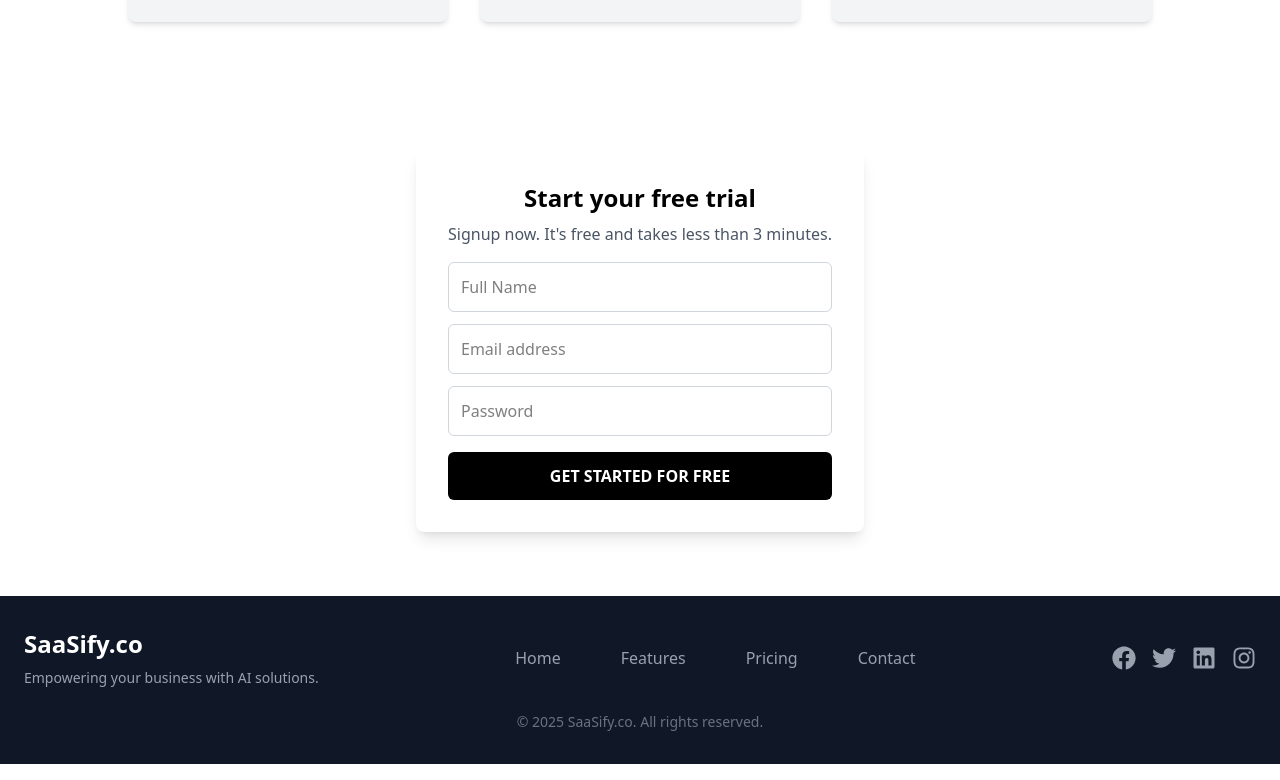
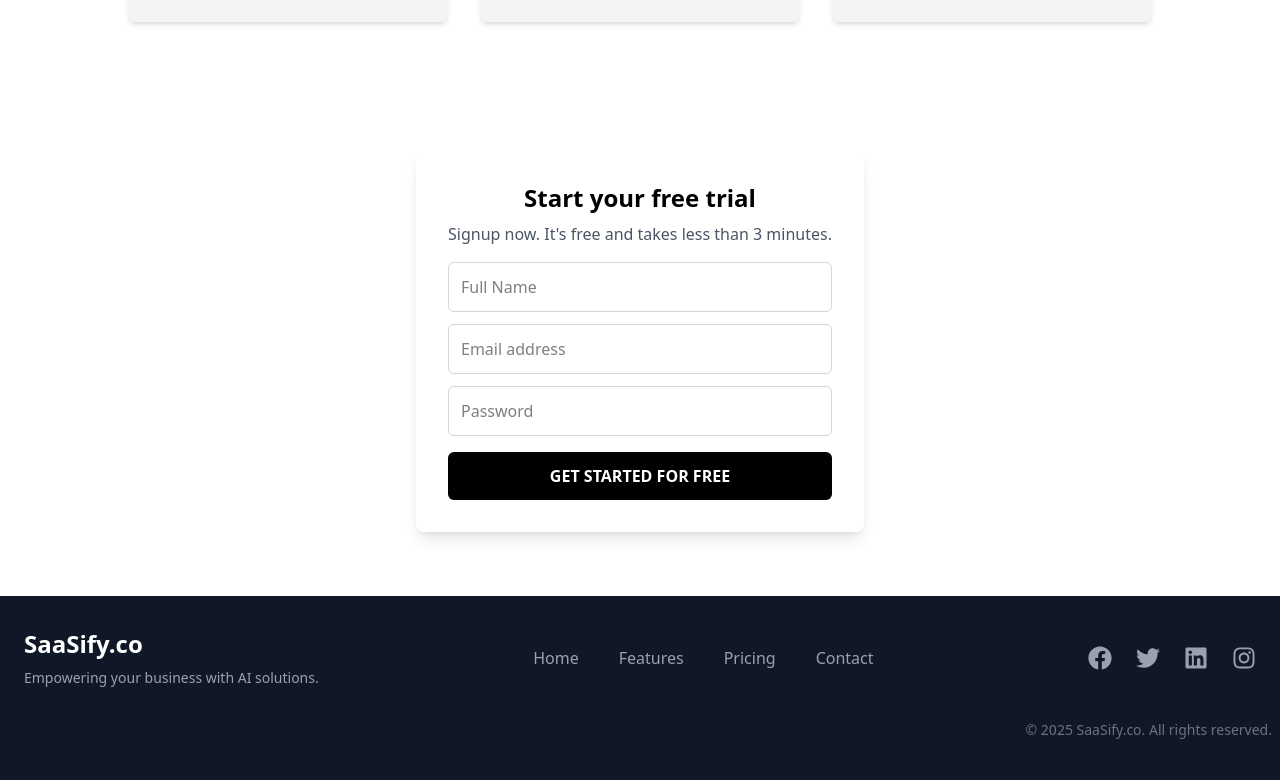
Before and after one commit to muaz64/saas-landing-page, a React (Vite) app: page / in a window 1280 px wide. Shown: the part 1386-2166 px from the top of the page. Built offline with nearby package versions, Linux system fonts and the light colour scheme.

Commit message:
footer section update01

```diff
--- a/src/components/Footer.jsx
+++ b/src/components/Footer.jsx
@@ -3,24 +3,24 @@ import { FaFacebook, FaTwitter, FaLinkedin, FaInstagram } from "react-icons/fa";
 const Footer = () => {
   return (
     <footer className="bg-gray-900 text-white py-8">
-      <div className="container mx-auto px-6 flex flex-col md:flex-row justify-between items-center">
+      <div className="container mx-auto px-6 flex flex-col items-center md:flex-row md:justify-between">
 
-        {/* Logo & About */}
+        {/* Logo & About - Left Aligned */}
         <div className="text-center md:text-left mb-6 md:mb-0">
           <h2 className="text-2xl font-bold">SaaSify.co</h2>
           <p className="text-gray-400 text-sm mt-2">Empowering your business with AI solutions.</p>
         </div>
 
-        {/* Quick Links */}
-        <div className="flex gap-15">
+        {/* Quick Links - Centered */}
+        <div className="flex gap-8 md:gap-10 justify-center mb-6 md:mb-0">
           <a href="#" className="text-gray-400 hover:text-white transition">Home</a>
           <a href="#" className="text-gray-400 hover:text-white transition">Features</a>
           <a href="#" className="text-gray-400 hover:text-white transition">Pricing</a>
           <a href="#" className="text-gray-400 hover:text-white transition">Contact</a>
         </div>
 
-        {/* Social Icons */}
-        <div className="flex gap-4 mt-6 md:mt-0">
+        {/* Social Icons - Right Aligned */}
+        <div className="flex gap-6">
           <a href="#" className="text-gray-400 hover:text-white transition transform hover:scale-110">
             <FaFacebook size={24} />
           </a>
@@ -37,8 +37,8 @@ const Footer = () => {
 
       </div>
 
-      {/* Copyright Section */}
-      <div className="text-center text-gray-500 text-sm mt-6 ">
+      {/* Copyright Section - Centered */}
+      <div className="text-right text-gray-500 text-sm mt-6 p-2">
         &copy; {new Date().getFullYear()} SaaSify.co. All rights reserved.
       </div>
     </footer>
```
